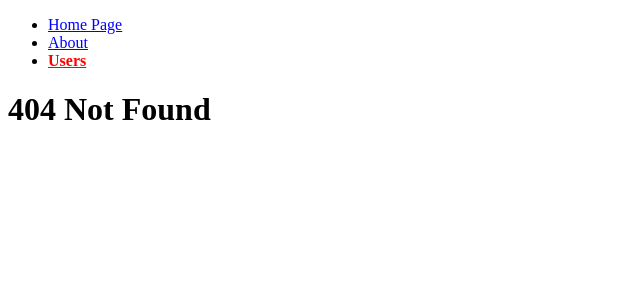
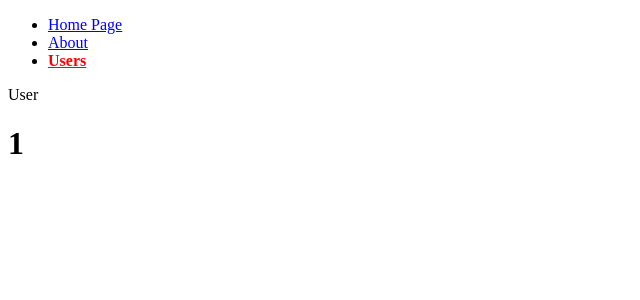
Before and after one commit to ejoelrojas9/react-router-tutorial, a React (Create React App) app: page /users/1 in a window 1280 px wide. Before the commit this address had no page. Shown: the top 300 px of the page, without its empty margins (0-640 px from the left). Built offline with nearby package versions, Linux system fonts and the light colour scheme.

Commit message:
Configuración de params, como importar la libreria y tambien como hacer para que el string que se coloque en la barra de explorador se tome por el codigo con el metodo params

```diff
--- a/src/App.js
+++ b/src/App.js
@@ -1,6 +1,7 @@
 import { BrowserRouter, Route, Routes} from "react-router-dom";
 import HomePage from './pages/HomePage';
 import AboutPage from './pages/AboutPage';
+import UsersPage from './pages/UsersPage';
 import UserPage from './pages/UserPage'
 import NotFoundPage from "./pages/NotFoundPage";
 import Navbar from "./components/Navbar";
@@ -15,7 +16,8 @@
       <Routes>
         <Route path="/" element={<HomePage/>}/>
         <Route path="/about" element={<AboutPage/>}/>
-        <Route path="/users" element={<UserPage/>}/>
+        <Route path="/users" element={<UsersPage/>}/>
+        <Route path="/users/:id" element={<UserPage/>}/>
         <Route path="*" element={<NotFoundPage/>}/>
       </Routes>
 
--- a/src/pages/UserPage.js
+++ b/src/pages/UserPage.js
@@ -1,7 +1,12 @@
-import React from 'react'
+import {useParams} from 'react-router-dom'
 
-export default function UserPage() {
-    return ( <
-        div > < h1 > UserPage < /h1></div >
-    )
+export default function UserPage () {
+  //const params = useParams()
+  // console.log(params);
+  const {id} = useParams()
+
+  return (
+    //<div>User <h1>{params.id}</h1> </div>
+    <div>User <h1>{id}</h1> </div>
+  )
 }
--- /dev/null
+++ b/src/pages/UsersPage.js
@@ -0,0 +1,5 @@
+export default function UsersPage() {
+    return ( <
+        div > < h1 > UsersPage < /h1></div >
+    )
+}
```
